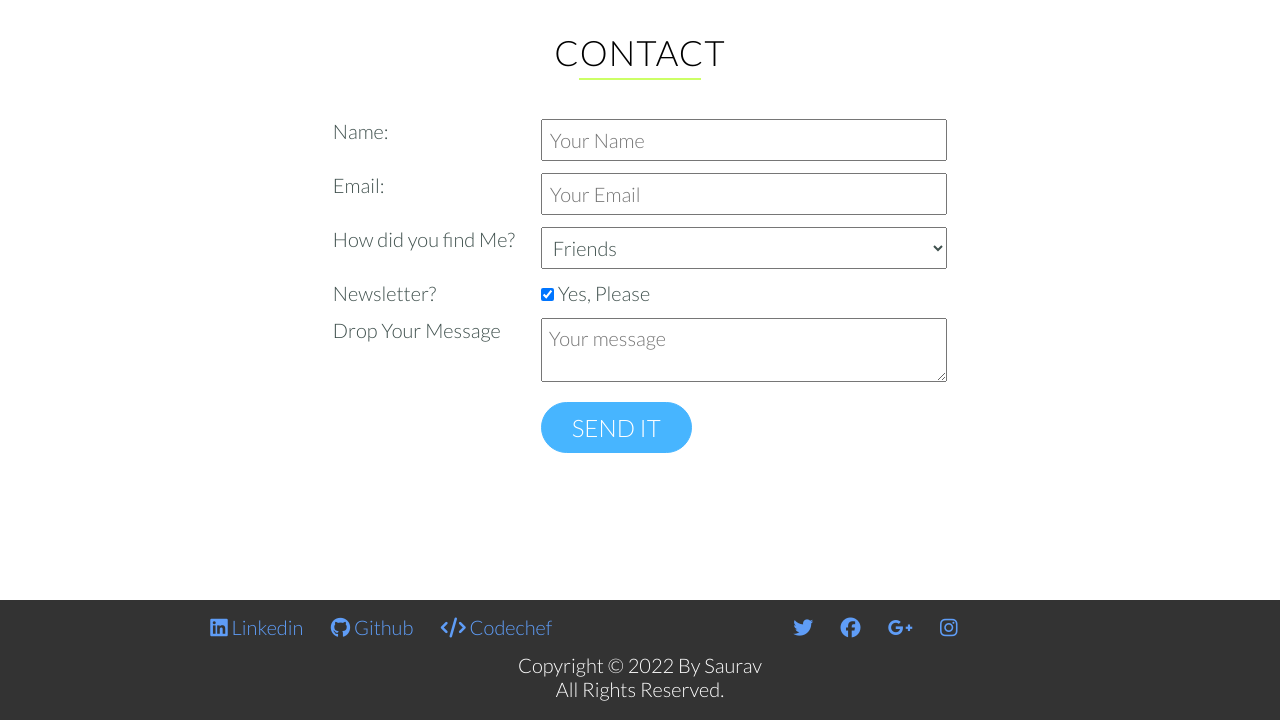
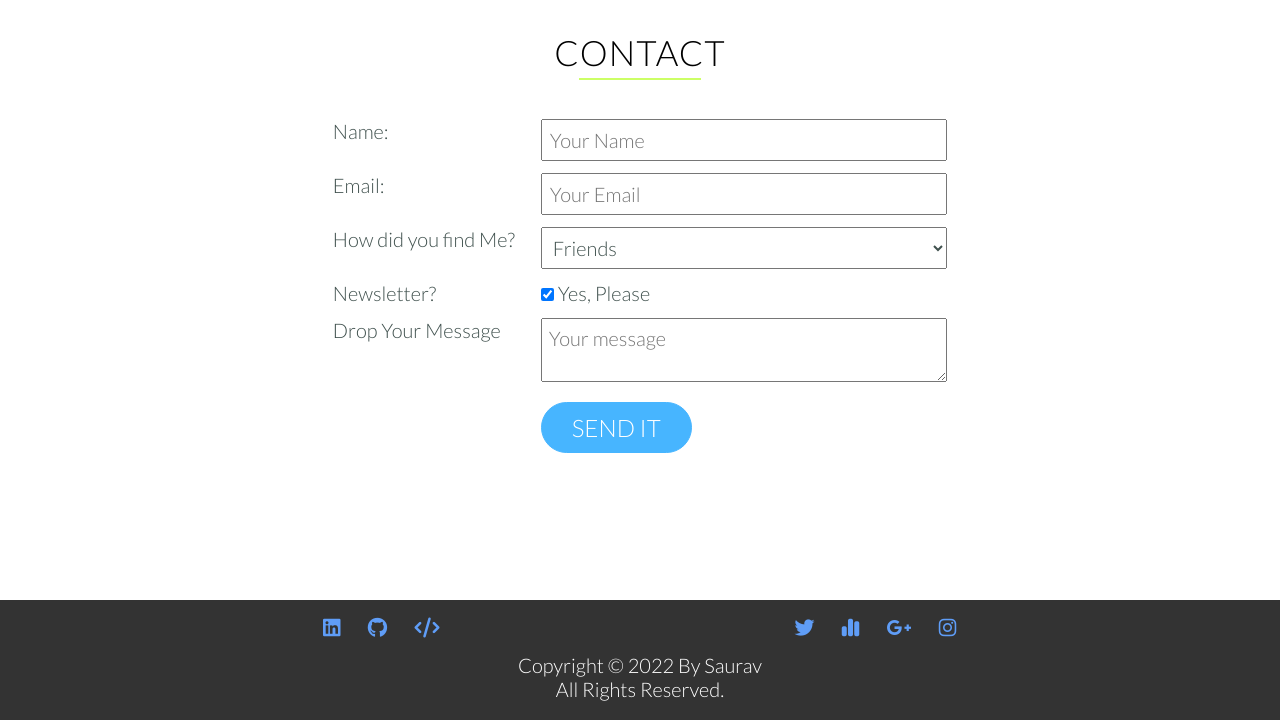
Before and after one commit to saurav2942/Portfolio, a plain HTML site: page index.html in a window 1280 px wide. Shown: the part 4320-5040 px from the top of the page. Drawn offline with nearby package versions, Linux system fonts and the light colour scheme.

Commit message:
Update index.html

```diff
--- a/index.html
+++ b/index.html
@@ -73,7 +73,7 @@
           <a href="https://saurav2942.github.io/Omnifood/" class="project-link">
             <h2 class="project-name">Omnifood</h2></a>
           <p class="project-description">
-           <ul class="project-description-list">
+            <ul class="project-description-list">
               <li>An user interactive interface which mainly focus on those people who don't have time to cook for themselves. its a meal subscription website which can help users to get their daily meal on time without cooking.</li>
               <li>The search option allows the user to see all the matching results related to Timings, Groups and price in a paginated way. On selection of any good the user is able to see further details.</li>
             </ul>
@@ -84,8 +84,7 @@
           <a href="https://saurav2942.github.io/Personal-Portfolio-OR-CV/" class="project-link">
             <h2 class="project-name">Personal Portfolio </h2></a>
           <p class="project-description">
-            Developed an user interactive and responsive website for Portfolio where other people like interviewers can get info about my, education,
-            list of projects, skills, contact info and other details which is made of HTML and CSS for front-end and Javascript for responsiveness.
+            Developed an user interactive and responsive website for Portfolio where other people like interviewers can get info about my, education, list of projects, skills, contact info and other details which is made of HTML and CSS for front-end and Javascript for responsiveness.
           </p>
         </div>
       </div>
@@ -181,8 +180,7 @@
               <ul>
                 <li>
                 Worked as a Vocational Trainee in the underground mines. <br>
-                Learned about underground mining, Longwall Mining Method of coal extraction <br>
-                including working of machines like Continuous Miner etc. planning of Mines and Surveying plan.
+                Learned about underground mining, Longwall Mining Method of coal extraction <br> including working of machines like Continuous Miner etc. planning of Mines and Surveying plan.
                 </li>
               </ul>
             </p>
@@ -362,9 +360,9 @@
       <div class="row">
         <div class="col span-1-of-2">
           <ul class="footer-nav">
-            <li><a href="https://www.linkedin.com/in/saurav-552478193/" target="_blank"><i class="fa-brands fa-linkedin"></i>&nbsp;Linkedin</a></li>
-            <li><a href="https://github.com/saurav2942/" target="_blank"><i class="fa-brands fa-github"></i>&nbsp;Github</a></li>
-            <li><a href="https://www.codechef.com/users/saurav_2942" target="_blank"><i class="fa-solid fa-code"></i>&nbsp;Codechef</a></li>
+            <li><a href="https://www.linkedin.com/in/saurav2942/" target="_blank"><i class="fa-brands fa-linkedin"></i></a></li>
+            <li><a href="https://github.com/saurav2942/" target="_blank"><i class="fa-brands fa-github"></i></a></li>
+            <li><a href="https://www.codechef.com/users/duket_07" target="_blank"><i class="fa-solid fa-code"></i></a></li>
           </ul>
         </div>
         <div class="col span-1-of-2">
@@ -375,7 +373,7 @@
               ></a>
             </li>
             <li>
-              <a href="#"><i class="fa-brands fa-facebook"></i></a>
+              <a href="https://codeforces.com/profile/Saurav_2942"><i class="fa-solid fa-chart-simple" alt="Codeforces"></i></i></a>
             </li>
             <li>
               <a href="#"><i class="fa-brands fa-google-plus-g"></i></a>
```
